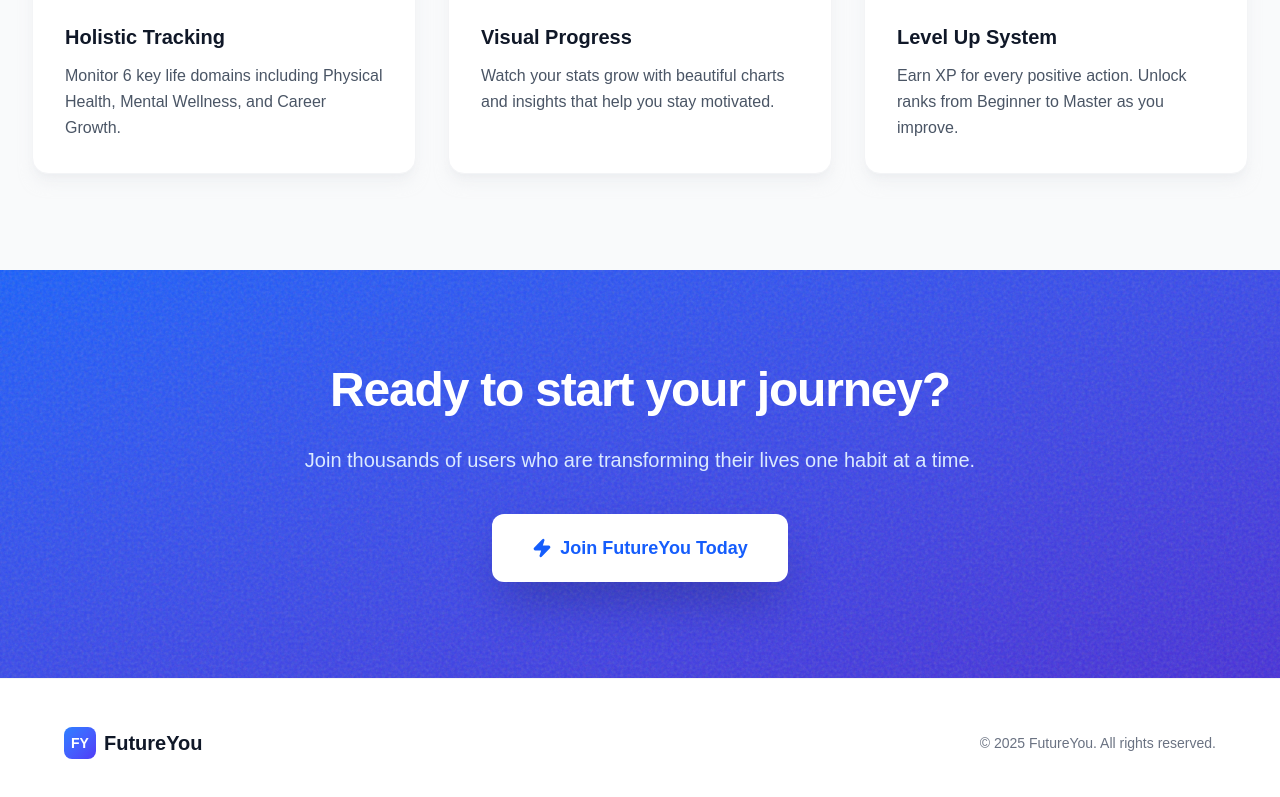
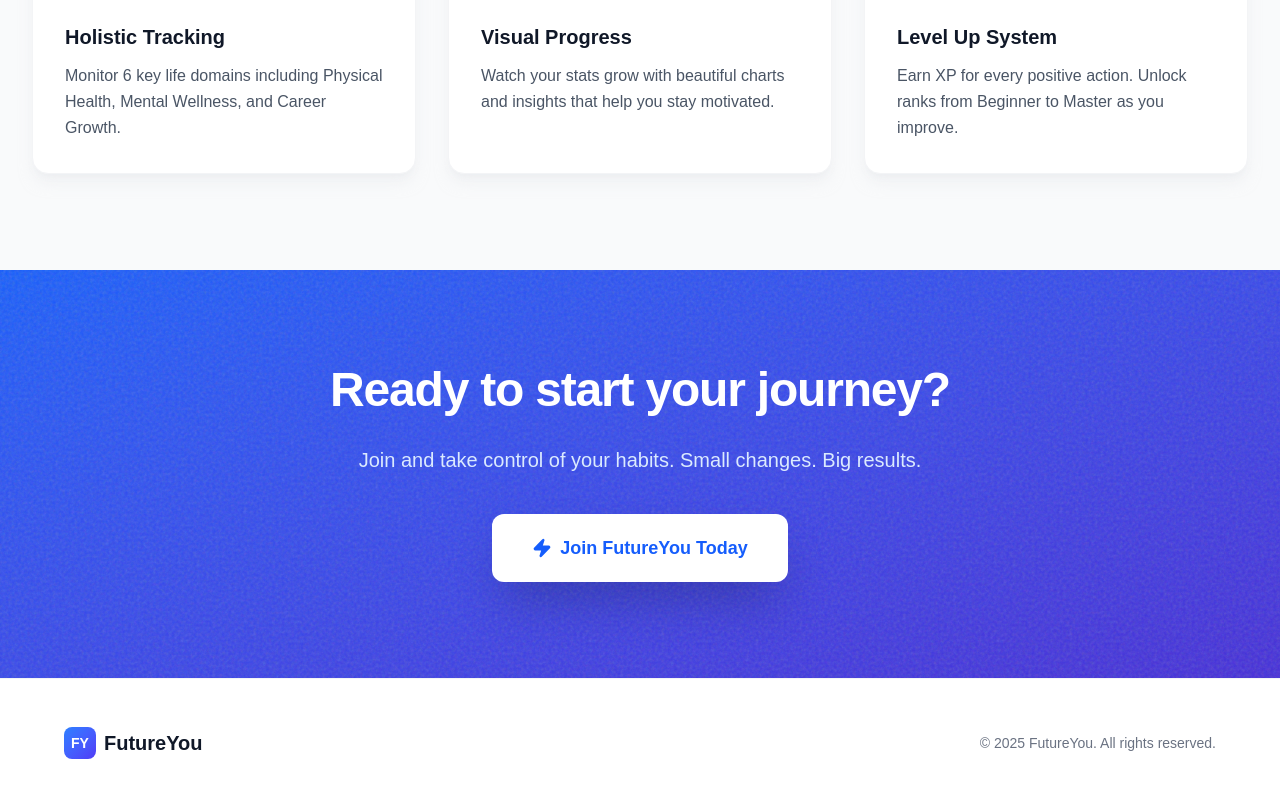
Before and after one commit to RohitKopalle/FutureYou, a Next.js app: page / in a window 1280 px wide. Shown: the part 1180-1977 px from the top of the page. Built offline with nearby package versions, Linux system fonts and the light colour scheme.

Commit message:
Update introductory text for user engagement

```diff
--- a/src/app/page.js
+++ b/src/app/page.js
@@ -125,7 +125,7 @@ export default function HomePage() {
             Ready to start your journey?
           </h2>
           <p className="text-xl text-blue-100 mb-10 max-w-2xl mx-auto">
-            Join thousands of users who are transforming their lives one habit at a time.
+            Join and take control of your habits. Small changes. Big results.
           </p>
           <Link
             href="/register"
```
